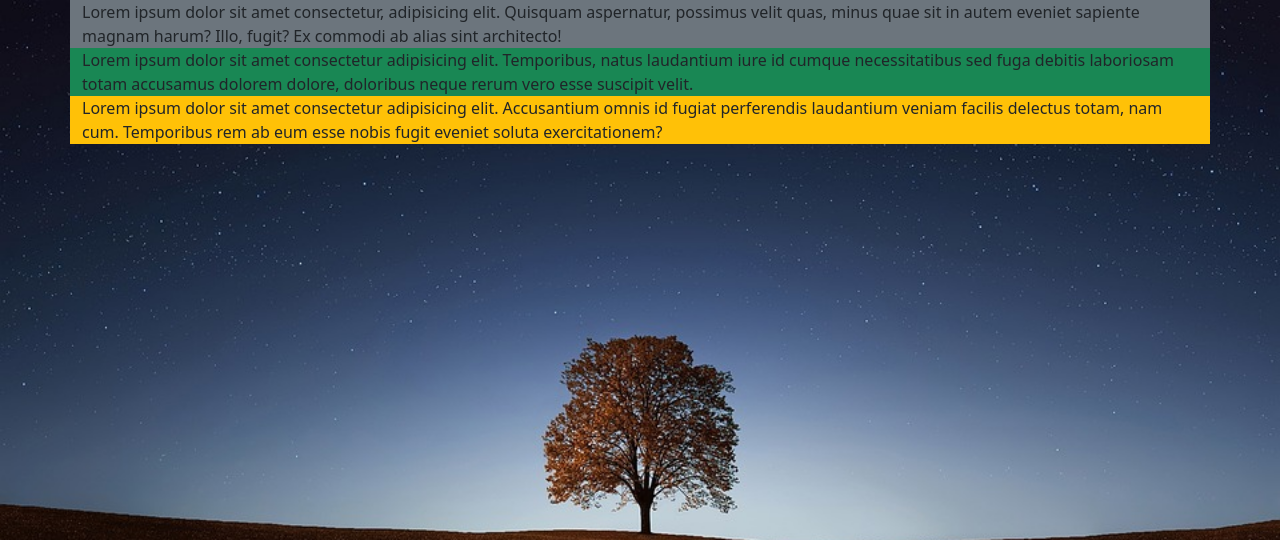
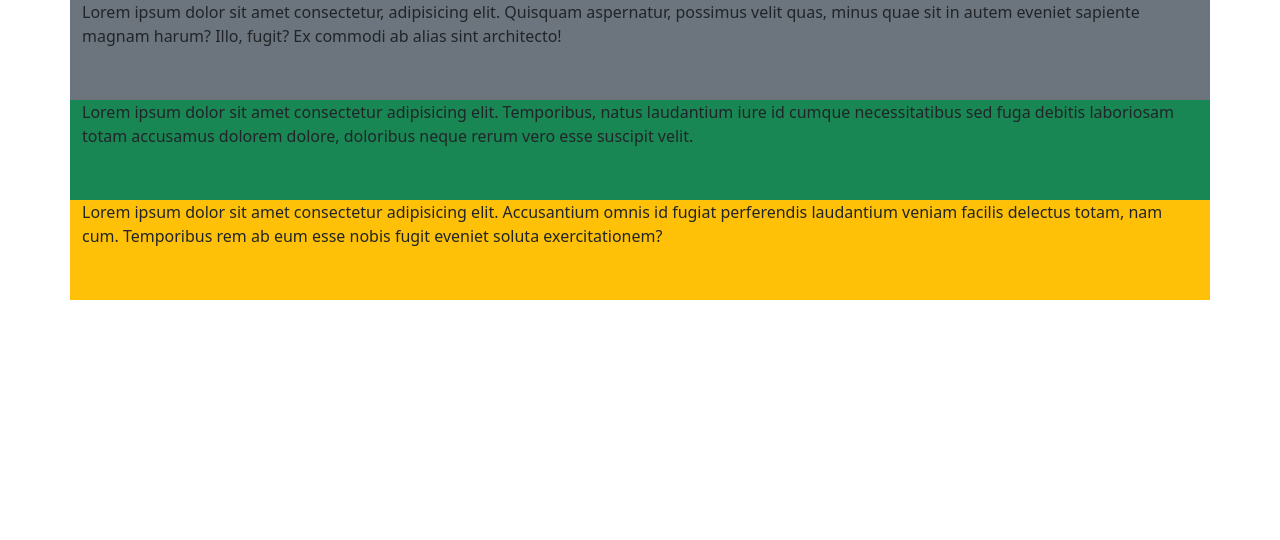
Before and after one commit to sowjanya29214/pallavi_madhu, a PHP site: page /container.html in a window 1280 px wide. Shown: the top 540 px of the page. Run offline with PHP 8.4, Linux system fonts and the light colour scheme.

Commit message:
external.css

```diff
--- a/external.css
+++ b/external.css
@@ -1,9 +1,10 @@
-body{
-    background-color:aqua;
-    background-image:url(sky.jpg) ;
-    background-repeat: no-repeat;
-    background-size: cover;
+.container{
+    width: 50px;
+    height: 100px;
+    background-color: cadetblue !important;
 }
-P{
-    color: brown;
+.caontiner-fluid{
+    width: 80px;
+    height: 150px;
+    background-color: coral !important;
 }
```
